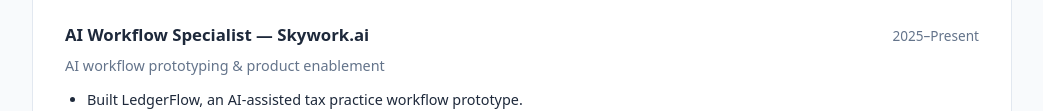
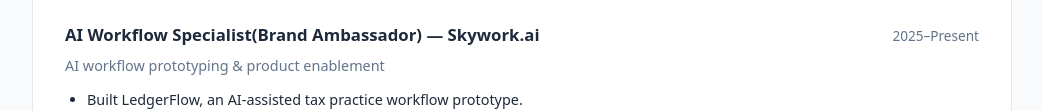
Before and after one commit to mwoytych/Matthew-Woytych, a plain HTML site: page index.html in a window 1280 px wide. Shown: the part 1037-1148 px from the top of the page, without its empty margins (118-1161 px from the left). Drawn offline with Linux system fonts and the light colour scheme.

Commit message:
Update job title for AI Workflow Specialist

```diff
--- a/index.html
+++ b/index.html
@@ -232,7 +232,7 @@
 
   <div class="item">
     <div class="item-header">
-      <div class="item-title">AI Workflow Specialist — Skywork.ai</div>
+      <div class="item-title">AI Workflow Specialist(Brand Ambassador) — Skywork.ai</div>
       <div class="item-meta">2025–Present</div>
     </div>
     <div class="item-sub">AI workflow prototyping & product enablement</div>
```
